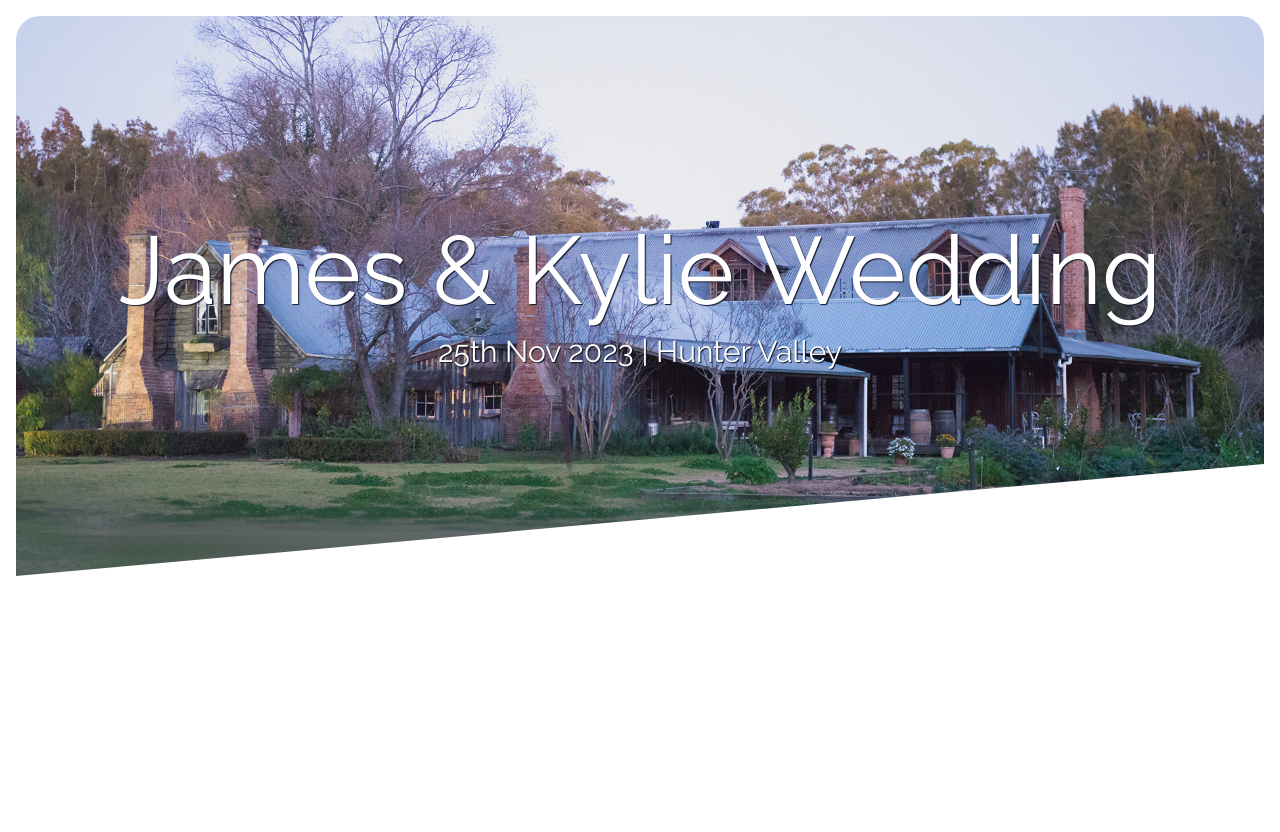
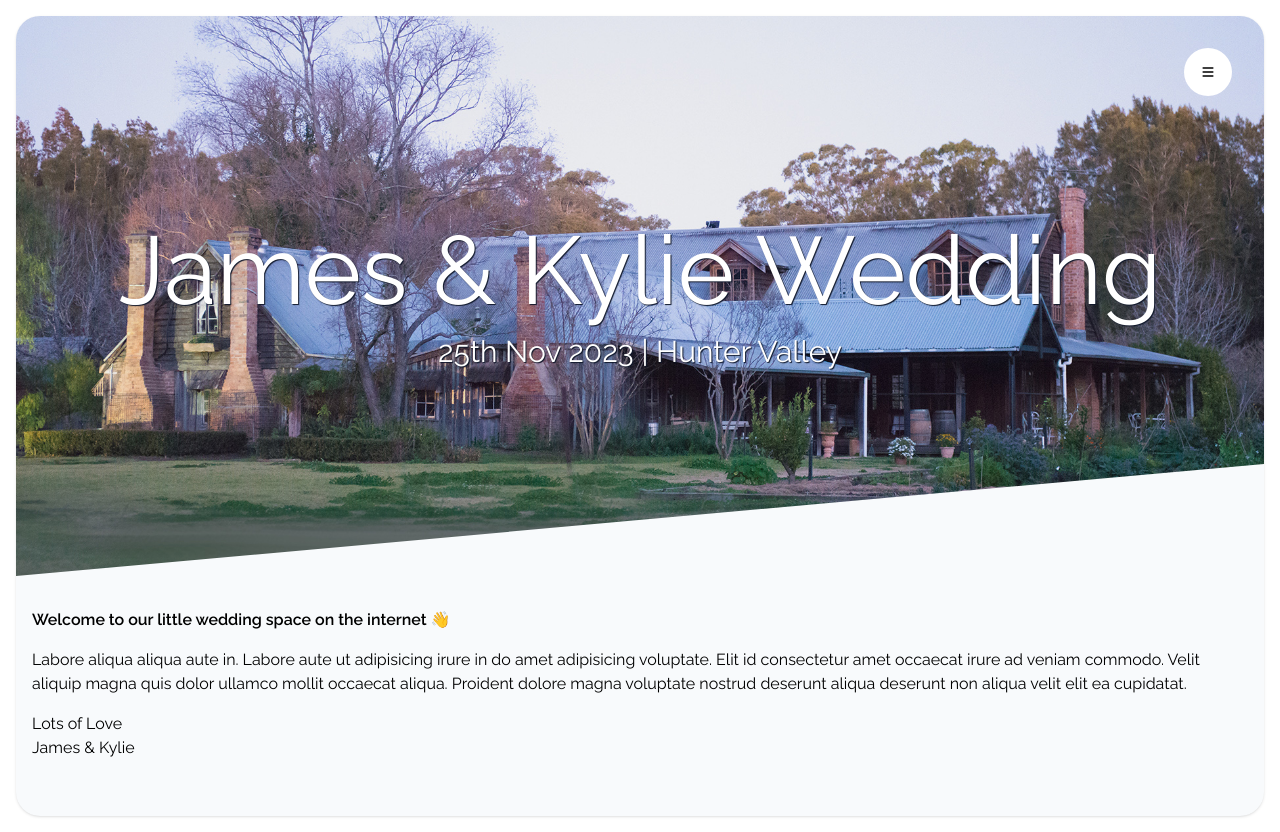
Before and after one commit to jamaspy/jamesandkylie, a Next.js app: page / in a window 1280 px wide. Before the commit the page ends 800 px from the top, so only its background shows below. Built offline with nearby package versions, Linux system fonts and the light colour scheme.

Commit message:
add wrapper and menu

```diff
--- /dev/null
+++ b/components/RoundedWrapper.jsx
@@ -0,0 +1,52 @@
+import { Transition } from "@headlessui/react";
+import React from "react";
+import { GrClose } from "react-icons/gr";
+import { HiMenu } from "react-icons/hi";
+const RoundedWrapper = ({ children }) => {
+  const [isOpen, setIsOpen] = React.useState(false);
+
+  return (
+    <div
+      className={`relative rounded-t-3xl min-h-screen overflow-hidden flex flex-col ${
+        !isOpen ? "bg-slate-50 shadow" : "bg-transparent shadow-none"
+      }  rounded-b-3xl`}
+    >
+      <button
+        onClick={() => setIsOpen(!isOpen)}
+        className="h-12 w-12 rounded-full absolute top-8 right-8 z-10 bg-white flex items-center justify-center"
+      >
+        {isOpen ? <GrClose /> : <HiMenu />}
+      </button>
+
+      <Transition
+        className=""
+        show={isOpen}
+        enter="transform transition duration-[400ms]"
+        enterFrom="opacity-0 rotate-[-120deg] scale-50"
+        enterTo="opacity-100 rotate-0 scale-100"
+        leave="transform duration-200 transition ease-in-out"
+        leaveFrom="opacity-100 rotate-0 scale-100 "
+        leaveTo="opacity-0 scale-75 "
+      >
+        <div className="flex items-center justify-center flex-col min-h-[97vh] w-full rounded-3xl bg-gradient-to-b from-cyan-500 to-blue-50 opacity-75 ">
+          <p className="text-white text-4xl mb-8 hover:font-semibold drop-shadow">
+            Home
+          </p>
+          <p className="text-white text-4xl mb-8 hover:font-semibold drop-shadow">
+            Location
+          </p>
+          <p className="text-white text-4xl mb-8 hover:font-semibold drop-shadow">
+            Timings
+          </p>
+          <p className="text-white text-4xl hover:font-semibold drop-shadow">
+            Accomodation
+          </p>
+        </div>
+      </Transition>
+
+      {!isOpen ? children : null}
+    </div>
+  );
+};
+
+export default RoundedWrapper;
--- /dev/null
+++ b/components/index.js
@@ -0,0 +1,3 @@
+import Hero from "./Hero";
+import RoundedWrapper from "./RoundedWrapper";
+export { Hero, RoundedWrapper };
--- a/package.json
+++ b/package.json
@@ -14,10 +14,12 @@
     "react-dom": "18.2.0"
   },
   "devDependencies": {
+    "@headlessui/react": "^1.7.3",
     "autoprefixer": "^10.4.12",
     "eslint": "8.26.0",
     "eslint-config-next": "12.3.1",
     "postcss": "^8.4.18",
+    "react-icons": "^4.6.0",
     "tailwindcss": "^3.2.1"
   }
 }
--- a/pages/index.js
+++ b/pages/index.js
@@ -1,5 +1,6 @@
 import Head from "next/head";
 import Hero from "../components/Hero";
+import RoundedWrapper from "../components/RoundedWrapper";
 export default function Home() {
   return (
     <div className="container mx-auto p-4">
@@ -12,12 +13,26 @@ export default function Home() {
         <link rel="icon" href="/favicon.ico" />
       </Head>
 
-      <main className="rounded-t-3xl overflow-hidden">
+      <RoundedWrapper>
         <Hero
           title="James & Kylie Wedding"
           subtitle="25th Nov 2023 | Hunter Valley"
         />
-      </main>
+        <div className="p-4">
+          <p className="font-semibold my-4">
+            Welcome to our little wedding space on the internet 👋{" "}
+          </p>
+          <p>
+            Labore aliqua aliqua aute in. Labore aute ut adipisicing irure in do
+            amet adipisicing voluptate. Elit id consectetur amet occaecat irure
+            ad veniam commodo. Velit aliquip magna quis dolor ullamco mollit
+            occaecat aliqua. Proident dolore magna voluptate nostrud deserunt
+            aliqua deserunt non aliqua velit elit ea cupidatat.
+          </p>
+          <p className="mt-4">Lots of Love</p>
+          <p>James & Kylie </p>
+        </div>
+      </RoundedWrapper>
     </div>
   );
 }
```
Also changed, not shown: 1 other file (tests, documents, lock files or other folders).
